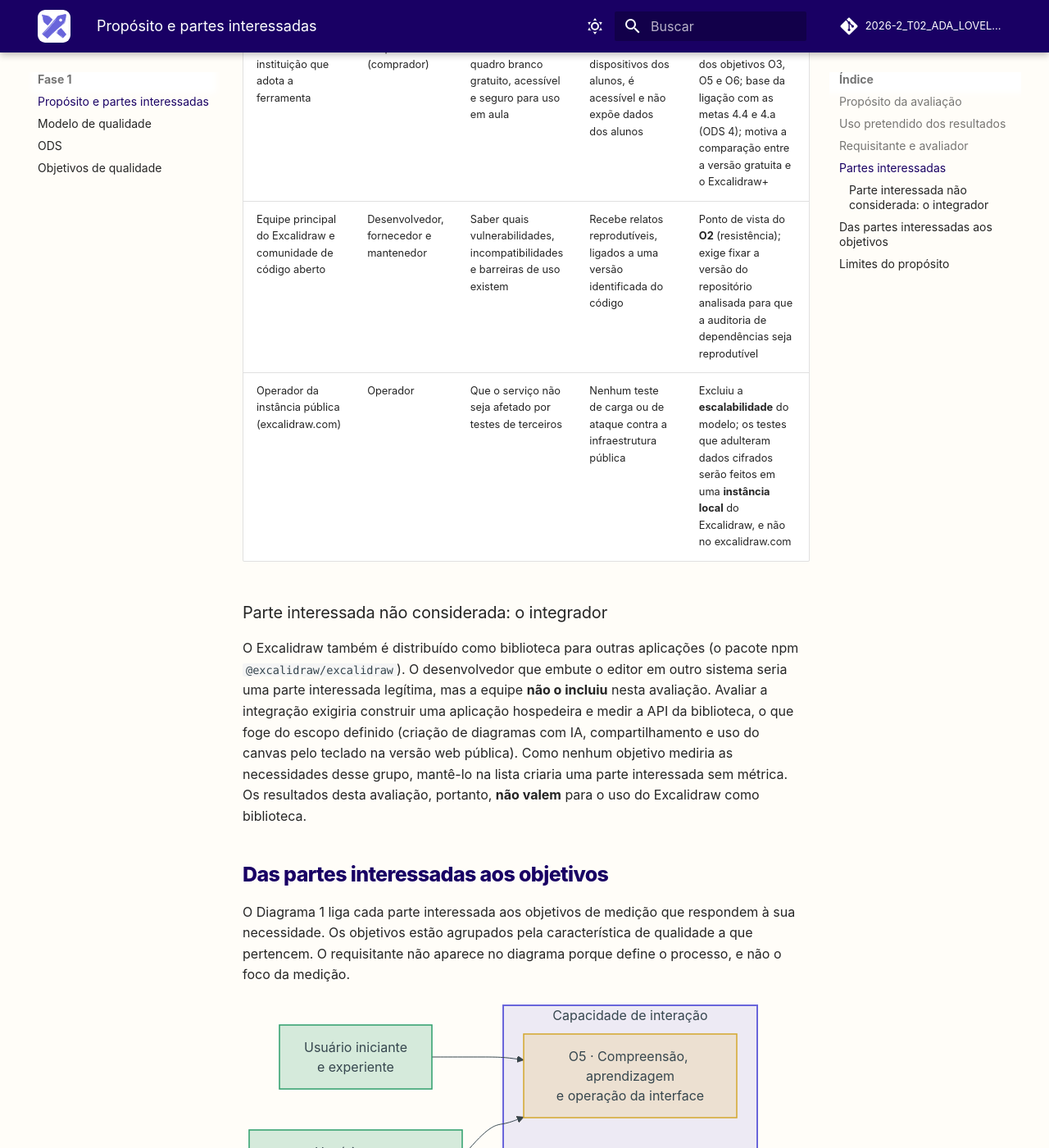
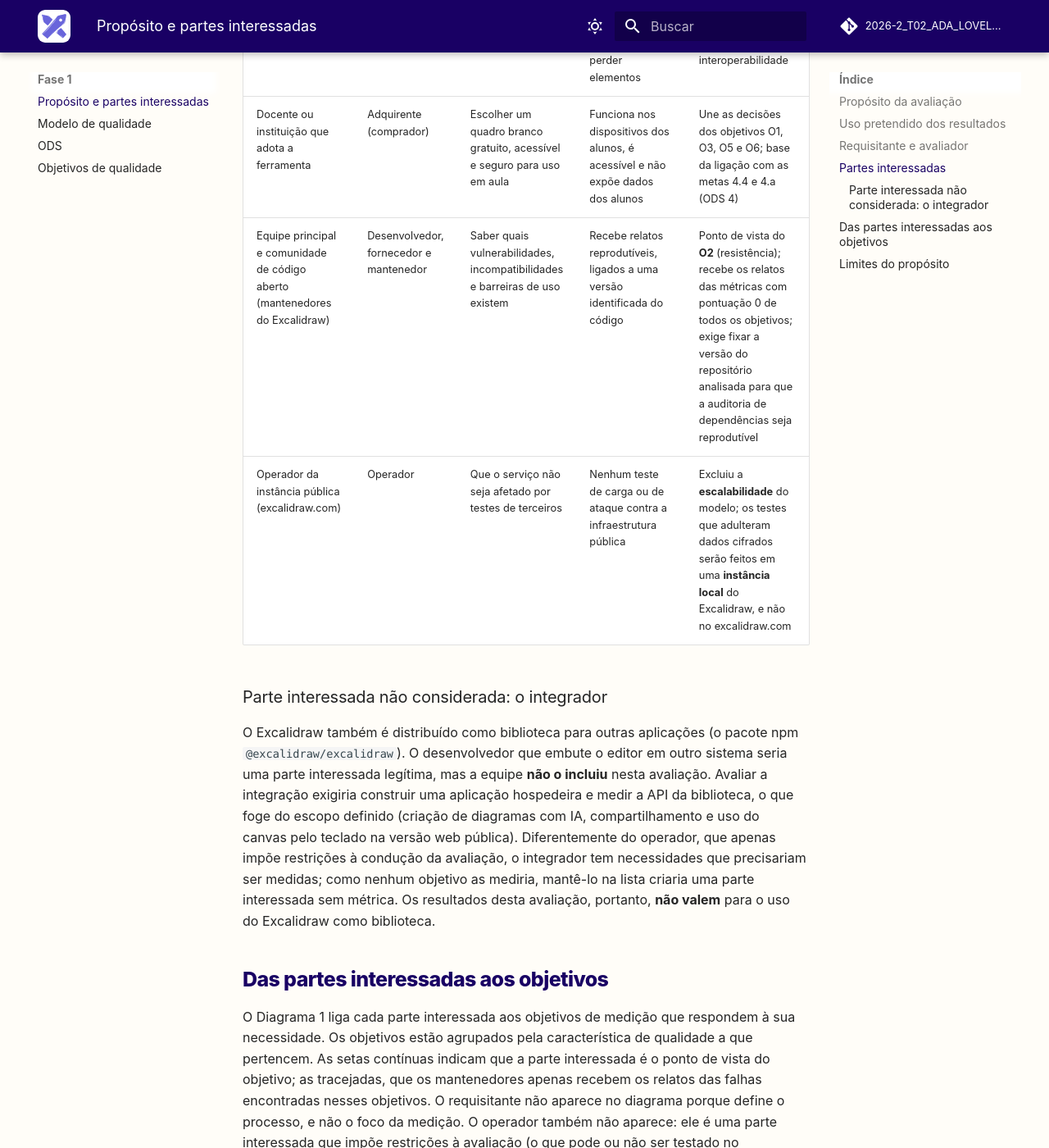
Before and after one commit to FCTE-Qualidade-de-Software-1/2026-2_T02_ADA_LOVELACE, an MkDocs documentation site: the page built from docs/fase1/proposito-partes-interessadas.md, in a window 1280 px wide and 1400 px high, scrolled down 4479 px. Shown: the whole window at 82% size. Built offline with MkDocs 1.6.1 and Material for MkDocs 9.7.7, drawn with Linux system fonts in a browser that asks for light colours; comment, search, counter and statistics services are not loaded; some of the changed text lies outside the part shown.

Commit message:
docs: atualiza consistência da documentação

````diff
--- a/docs/fase1/proposito-partes-interessadas.md
+++ b/docs/fase1/proposito-partes-interessadas.md
@@ -52,7 +52,7 @@
 | Decisão | Quem decide | Evidência | Critério de decisão |
 | --- | --- | --- | --- |
 | Usar o link de colaboração gratuito para diagramas sensíveis (arquitetura de sistemas, dados de clientes, planejamento interno) ou recorrer a uma alternativa (Excalidraw+, instância própria ou outra ferramenta) | Usuário que compartilha diagramas; equipe ou instituição que adota a ferramenta | O1 e O2 | Uso recomendado somente se O1 e O2 forem atendidos **e** nenhuma métrica de confidencialidade tiver pontuação 0, em especial o envio da chave de criptografia ao servidor |
-| Adotar o Excalidraw como recurso pedagógico em turmas com alunos que acessam pelo celular ou que têm deficiência | Docente ou instituição de ensino | O3, O5 e O6 | Adoção recomendada se O3, O5 e O6 forem ao menos parcialmente atendidos; barreiras com pontuação 0 viram restrições de uso explícitas (por exemplo, "não usar com leitor de tela") |
+| Adotar o Excalidraw como recurso pedagógico em turmas com alunos que acessam pelo celular ou que têm deficiência | Docente ou instituição de ensino | O1, O3, O5 e O6 | Adoção recomendada se O1, O3, O5 e O6 forem ao menos parcialmente atendidos; barreiras com pontuação 0 viram restrições de uso explícitas (por exemplo, "não usar com leitor de tela") |
 | Migrar de outra ferramenta de diagramação (draw.io, Miro) para o Excalidraw | Usuário ou equipe que já usa outra ferramenta | O4 | Migração recomendada se O4 for atendido e a fidelidade ao exportar e reimportar um diagrama for de 100% |
 | Quais problemas corrigir primeiro | Mantenedores do Excalidraw | Métricas com pontuação 0 em qualquer objetivo | Cada métrica com pontuação 0 vira um relato reprodutível; falhas de segurança seguem o canal de divulgação responsável do projeto, e não uma *issue* pública |
 | Se a avaliação aplica corretamente o processo SQuaRE e o GQM | Requisitante (docente da disciplina) | Relatório, artigo e esta GitPage | Critérios de correção da disciplina |
@@ -92,13 +92,13 @@
 
 | Parte interessada | Papel (ISO/IEC 25040) | Necessidade | Critério de sucesso | Influência na avaliação |
 | --- | --- | --- | --- | --- |
-| Usuário que cria e compartilha diagramas potencialmente sensíveis | Usuário | Colaborar por link e gerar diagramas por IA sem expor o conteúdo a terceiros | Conteúdo cifrado no tráfego e no armazenamento; chave fora do servidor; meios de controlar quem acessa | Motivou a seleção de **Segurança**; é o ponto de vista do **O1** e, nas sessões colaborativas, também do **O2** (autenticidade e responsabilização); colocou a seção de compartilhamento e a criação por IA no escopo |
+| Usuário que cria e compartilha diagramas potencialmente sensíveis | Usuário | Colaborar por link e gerar diagramas por IA sem expor o conteúdo a terceiros | Conteúdo cifrado no tráfego e no armazenamento; chave fora do servidor; meios de controlar quem acessa | Motivou a seleção de **Segurança**; é o ponto de vista do **O1** e, nas sessões colaborativas, também do **O2** (autenticidade e responsabilização); colocou a seção de compartilhamento e a criação por IA no escopo; motiva a comparação entre a versão gratuita e o Excalidraw+ |
 | Usuário iniciante e usuário experiente | Usuário | Desenhar sem treinamento (iniciante) e trabalhar rápido com atalhos (experiente) | Conclui as tarefas básicas sem ajuda; usa atalhos nas tarefas frequentes | Ponto de vista do **O5**; levou a recrutar participantes dos dois perfis, com o mesmo roteiro de tarefas, e a medir o tempo de experientes em relação ao de iniciantes |
 | Usuário com necessidades de acessibilidade | Usuário | Operar o canvas só pelo teclado, com leitor de tela e contraste adequado | Executa as tarefas sem mouse; os elementos do desenho são anunciados pelo leitor de tela | Ponto de vista do **O6**; colocou o uso do canvas pelo teclado no escopo; levou à inclusão de inclusividade e assistência ao usuário no modelo |
 | Usuário que acessa apenas pelo celular | Usuário | Usar o Excalidraw, inclusive a geração por IA, em navegador móvel e com conexão instável | As funções testadas no desktop também funcionam por toque e em telas pequenas | Principal motivo para selecionar **Flexibilidade**; ponto de vista do **O3**; base da ligação com os ODS 9 e 10 |
 | Usuário que migra de outra ferramenta | Usuário | Levar diagramas do draw.io ou do Miro e continuar trabalhando sem perda | Realiza as mesmas tarefas em tempo igual ou menor e exporta e reimporta sem perder elementos | Ponto de vista do **O4**; levou a tratar importação e exportação em substituibilidade, e não em interoperabilidade |
-| Docente ou instituição que adota a ferramenta | Adquirente (comprador) | Escolher um quadro branco gratuito, acessível e seguro para uso em aula | Funciona nos dispositivos dos alunos, é acessível e não expõe dados dos alunos | Une as decisões dos objetivos O3, O5 e O6; base da ligação com as metas 4.4 e 4.a (ODS 4); motiva a comparação entre a versão gratuita e o Excalidraw+ |
-| Equipe principal do Excalidraw e comunidade de código aberto | Desenvolvedor, fornecedor e mantenedor | Saber quais vulnerabilidades, incompatibilidades e barreiras de uso existem | Recebe relatos reprodutíveis, ligados a uma versão identificada do código | Ponto de vista do **O2** (resistência); exige fixar a versão do repositório analisada para que a auditoria de dependências seja reprodutível |
+| Docente ou instituição que adota a ferramenta | Adquirente (comprador) | Escolher um quadro branco gratuito, acessível e seguro para uso em aula | Funciona nos dispositivos dos alunos, é acessível e não expõe dados dos alunos | Une as decisões dos objetivos O1, O3, O5 e O6; base da ligação com as metas 4.4 e 4.a (ODS 4) |
+| Equipe principal e comunidade de código aberto (mantenedores do Excalidraw) | Desenvolvedor, fornecedor e mantenedor | Saber quais vulnerabilidades, incompatibilidades e barreiras de uso existem | Recebe relatos reprodutíveis, ligados a uma versão identificada do código | Ponto de vista do **O2** (resistência); recebe os relatos das métricas com pontuação 0 de todos os objetivos; exige fixar a versão do repositório analisada para que a auditoria de dependências seja reprodutível |
 | Operador da instância pública (excalidraw.com) | Operador | Que o serviço não seja afetado por testes de terceiros | Nenhum teste de carga ou de ataque contra a infraestrutura pública | Excluiu a **escalabilidade** do modelo; os testes que adulteram dados cifrados serão feitos em uma **instância local** do Excalidraw, e não no excalidraw.com |
 
 ### Parte interessada não considerada: o integrador
@@ -109,8 +109,10 @@
 incluiu** nesta avaliação. Avaliar a integração exigiria construir uma
 aplicação hospedeira e medir a API da biblioteca, o que foge do escopo
 definido (criação de diagramas com IA, compartilhamento e uso do canvas pelo
-teclado na versão web pública). Como nenhum objetivo mediria as necessidades
-desse grupo, mantê-lo na lista criaria uma parte interessada sem métrica. Os
+teclado na versão web pública). Diferentemente do operador, que apenas impõe
+restrições à condução da avaliação, o integrador tem necessidades que
+precisariam ser medidas; como nenhum objetivo as mediria, mantê-lo na lista
+criaria uma parte interessada sem métrica. Os
 resultados desta avaliação, portanto, **não valem** para o uso do Excalidraw
 como biblioteca.
 
@@ -118,8 +120,14 @@
 
 O Diagrama 1 liga cada parte interessada aos objetivos de medição que
 respondem à sua necessidade. Os objetivos estão agrupados pela característica
-de qualidade a que pertencem. O requisitante não aparece no diagrama porque define o processo,
-e não o foco da medição.
+de qualidade a que pertencem. As setas contínuas indicam que a parte
+interessada é o ponto de vista do objetivo; as tracejadas, que os
+mantenedores apenas recebem os relatos das falhas encontradas nesses
+objetivos. O requisitante não aparece no diagrama porque
+define o processo, e não o foco da medição. O operador também não aparece: ele
+é uma parte interessada que impõe restrições à avaliação (o que pode ou não
+ser testado no excalidraw.com), e não alguém cujas necessidades são medidas,
+por isso não tem objetivo associado.
 
 ```mermaid
 flowchart LR
@@ -129,7 +137,7 @@
     U4["Usuário que acessa<br/>só pelo celular"]
     U5["Usuário que migra de<br/>outra ferramenta"]
     AD["Docente ou instituição<br/>que adota"]
-    DV["Desenvolvedores e<br/>mantenedores"]
+    DV["Mantenedores do<br/>Excalidraw"]
 
     subgraph SE["Segurança"]
         O1["O1 · Proteção das informações<br/>e controle de acesso"]
@@ -151,9 +159,15 @@
     U5 --> O4
     U2 --> O5
     U3 --> O6
+    AD --> O1
     AD --> O3
     AD --> O5
     AD --> O6
+    DV -.-> O1
+    DV -.-> O3
+    DV -.-> O4
+    DV -.-> O5
+    DV -.-> O6
 
     classDef sh fill:#2f9e6b33,stroke:#2f9e6b,stroke-width:1.5px
     classDef car fill:#6965db1f,stroke:#6965db,stroke-width:2px
@@ -164,7 +178,8 @@
 ```
 
 *Diagrama 1. Partes interessadas, características selecionadas e objetivos de
-medição. Fonte: elaboração própria.*
+medição. As setas tracejadas indicam objetivos cujos relatos são encaminhados
+aos mantenedores. Fonte: elaboração própria.*
 
 ## Limites do propósito
 
````
Also changed, not shown: docs/analise/roteiro.md (+3 -3 lines), docs/fase1/modelo-qualidade.md (+8 -5 lines).
